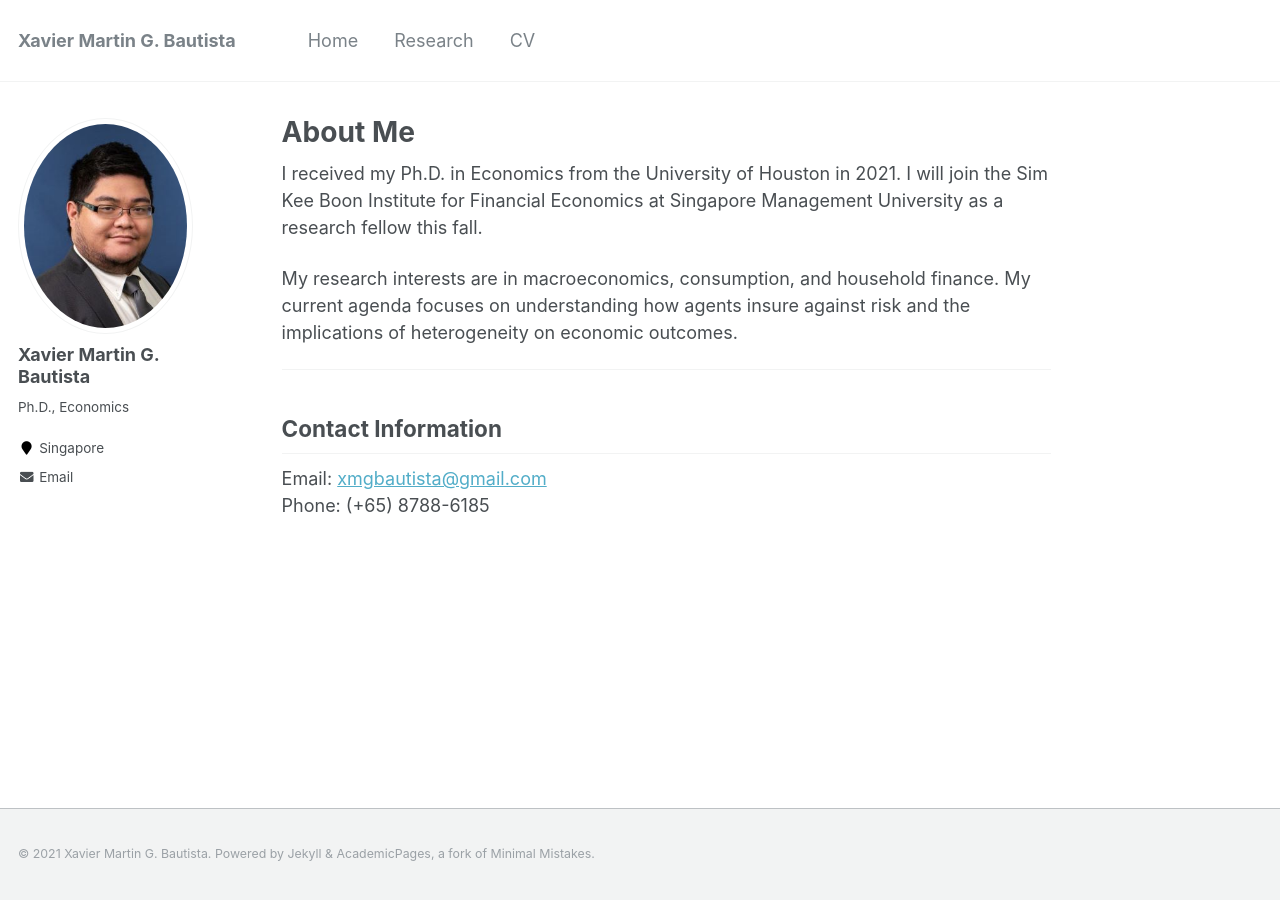
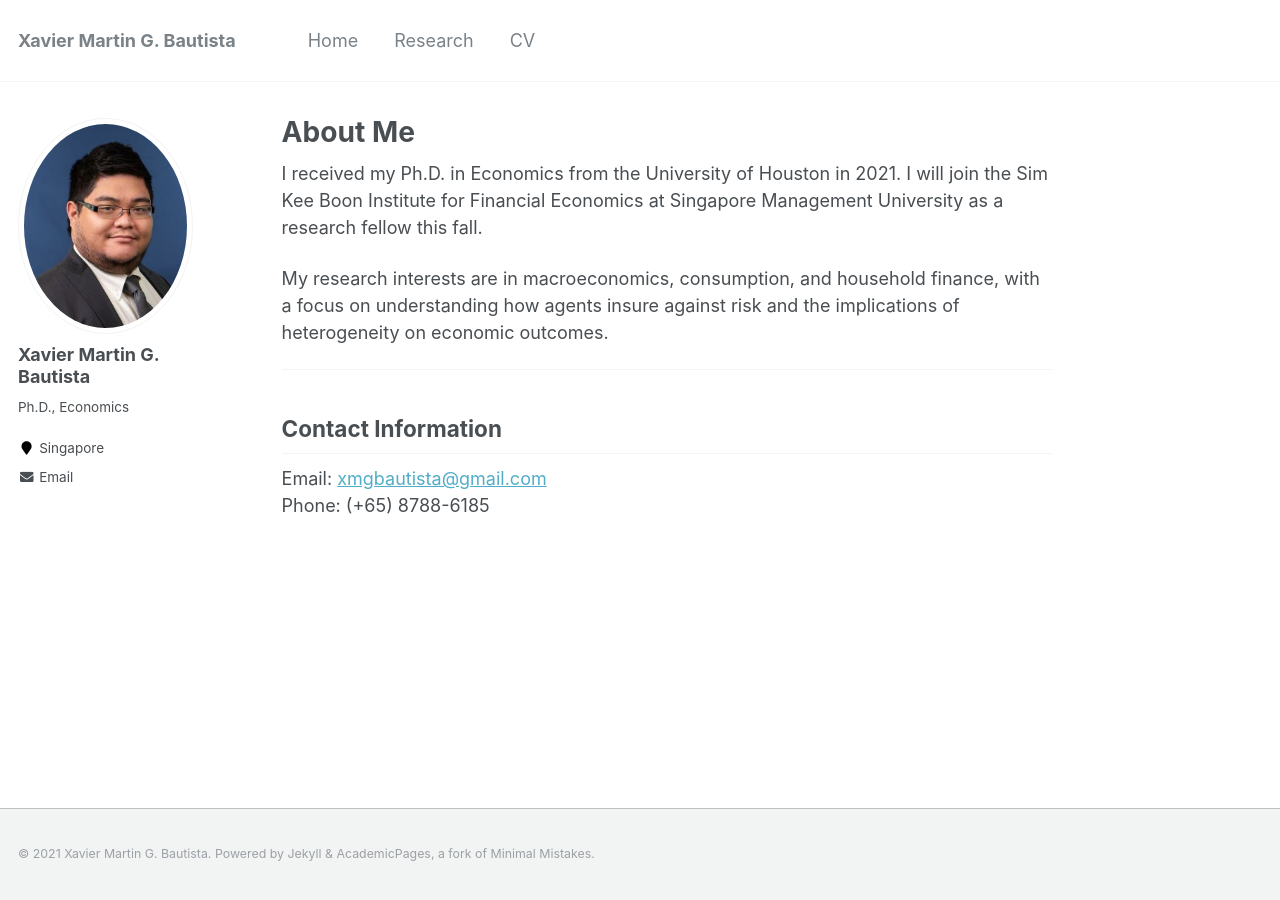
Before and after one commit to xmgbautista/xmgbautista.github.io, a Jekyll site: the page built from _pages/about.md, in a window 1280 px wide. Built offline with Jekyll 4.4.1, drawn with Linux system fonts in a browser that asks for light colours.

Commit message:
Update bio.

```diff
--- a/_pages/about.md
+++ b/_pages/about.md
@@ -11,7 +11,7 @@ redirect_from:
 I received my Ph.D. in Economics from the University of Houston in 2021. I will join the Sim Kee Boon Institute for Financial Economics at Singapore Management University as a research fellow this fall.
 <br>
 
-My research interests are in macroeconomics, consumption, and household finance. My current agenda focuses on understanding how agents insure against risk and the implications of heterogeneity on economic outcomes.
+My research interests are in macroeconomics, consumption, and household finance, with a focus on understanding how agents insure against risk and the implications of heterogeneity on economic outcomes.
 <br>
 
 ___
```
